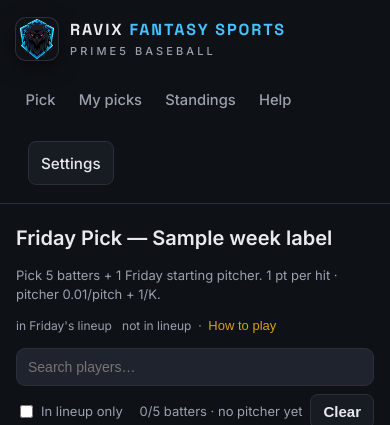
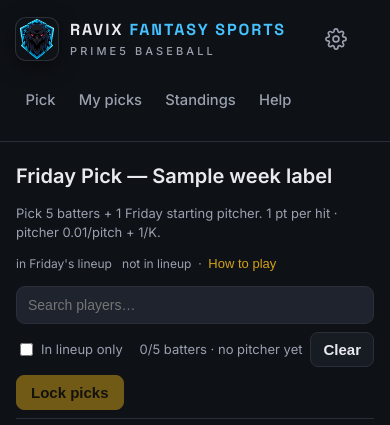
Before and after one commit to ajcassanodev/prime5-baseball, a FastAPI app: template app/templates/pick.html in a window 390 px wide. Shown: the top 425 px of the page. Run offline with FastAPI, Linux system fonts and the light colour scheme; the template is opened without the code that fills it: most values are stand-ins (such as "Sample title", 1, 10 or a date in 2020).

Commit message:
Settings is a gear icon at the far right of the header

```diff
--- a/app/static/style.css
+++ b/app/static/style.css
@@ -36,20 +36,23 @@ nav a { color: var(--muted); text-decoration: none; font-weight: 500; font-size:
 nav a:hover { color: var(--text); background: rgba(255,255,255,.05); }
 @media (max-width: 640px) {
   .brand span { font-size: 16px; }
-  nav { margin-left: 0; width: 100%; }
+  nav { margin-left: 0; width: 100%; order: 3; }
   nav a { padding: .75rem .6rem; font-size: .92rem; min-height: 44px; display: inline-flex; align-items: center; }
-  .settings { margin-left: 0; }
-  .settings-btn { padding: .75rem .6rem; min-height: 44px; }
+  /* Gear stays on the top row, far right, while the nav drops below. */
+  .settings { margin-left: auto; order: 2; }
+  .settings-btn { width: 44px; height: 44px; }
 }
 /* Header settings dropdown (screen names, Nov 24, 2026). */
 .settings { position: relative; margin-left: 12px; }
 .settings-btn {
-  background: var(--surface); color: var(--text);
-  border: 1px solid var(--border); border-radius: 8px;
-  padding: .45rem .75rem; font-size: .95rem; font-weight: 500;
-  cursor: pointer; font-family: inherit;
+  background: transparent; color: var(--muted);
+  border: none; border-radius: 50%;
+  width: 40px; height: 40px; padding: 0;
+  display: inline-flex; align-items: center; justify-content: center;
+  cursor: pointer;
 }
-.settings-btn:hover { background: rgba(255,255,255,.05); }
+.settings-btn:hover { background: rgba(255,255,255,.05); color: var(--text); }
+.settings-btn svg { width: 22px; height: 22px; }
 .settings-panel {
   position: absolute; right: 0; top: calc(100% + 8px); z-index: 30;
   width: 300px; max-width: calc(100vw - 32px);
--- a/app/templates/base.html
+++ b/app/templates/base.html
@@ -25,7 +25,7 @@
       </nav>
       {% if member %}
       <div class="settings">
-        <button type="button" class="settings-btn" id="settingsBtn" aria-haspopup="true" aria-expanded="false">Settings</button>
+        <button type="button" class="settings-btn" id="settingsBtn" aria-haspopup="true" aria-expanded="false" aria-label="Settings" title="Settings"><svg viewBox="0 0 24 24" width="22" height="22" fill="none" stroke="currentColor" stroke-width="1.8" stroke-linecap="round" stroke-linejoin="round" aria-hidden="true"><circle cx="12" cy="12" r="3.2"/><path d="M19.4 15a1.65 1.65 0 0 0 .33 1.82l.06.06a2 2 0 1 1-2.83 2.83l-.06-.06a1.65 1.65 0 0 0-1.82-.33 1.65 1.65 0 0 0-1 1.51V21a2 2 0 1 1-4 0v-.09a1.65 1.65 0 0 0-1-1.51 1.65 1.65 0 0 0-1.82.33l-.06.06a2 2 0 1 1-2.83-2.83l.06-.06a1.65 1.65 0 0 0 .33-1.82 1.65 1.65 0 0 0-1.51-1H3a2 2 0 1 1 0-4h.09a1.65 1.65 0 0 0 1.51-1 1.65 1.65 0 0 0-.33-1.82l-.06-.06a2 2 0 1 1 2.83-2.83l.06.06a1.65 1.65 0 0 0 1.82.33h.01a1.65 1.65 0 0 0 1-1.51V3a2 2 0 1 1 4 0v.09a1.65 1.65 0 0 0 1 1.51h.01a1.65 1.65 0 0 0 1.82-.33l.06-.06a2 2 0 1 1 2.83 2.83l-.06.06a1.65 1.65 0 0 0-.33 1.82v.01a1.65 1.65 0 0 0 1.51 1H21a2 2 0 1 1 0 4h-.09a1.65 1.65 0 0 0-1.51 1z"/></svg></button>
         <div class="settings-panel" id="settingsPanel" hidden>
           <div class="settings-title">Settings</div>
           <div class="settings-row">
```
Also changed, not shown: tests/test_screen_name.py (+3 -0 lines).
